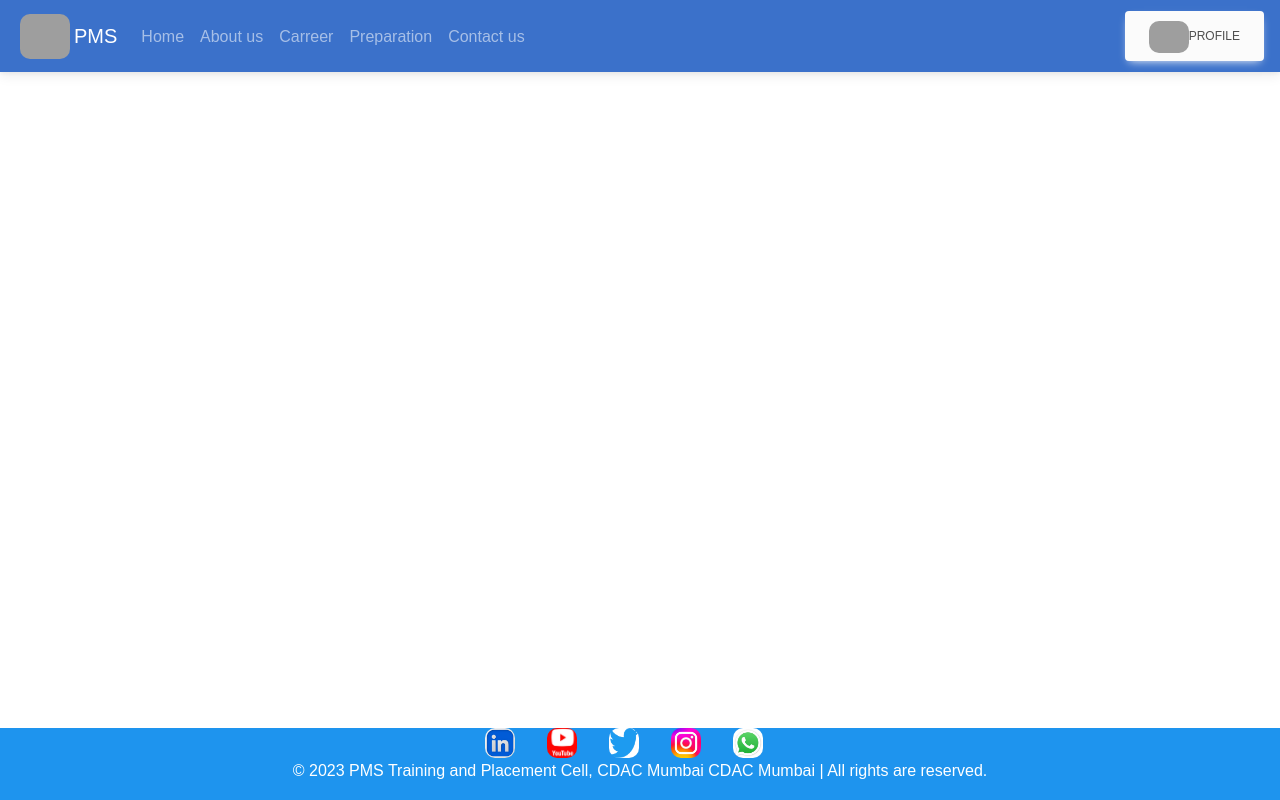
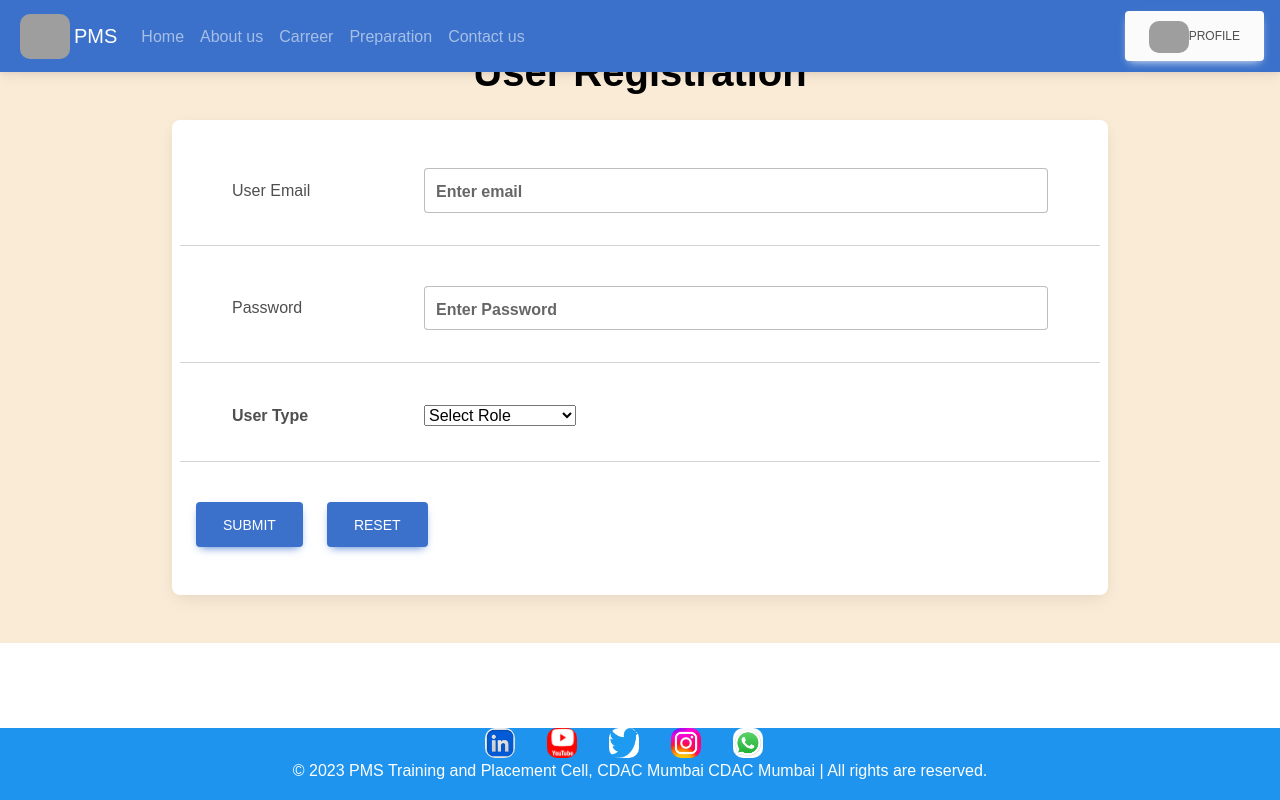
Before and after one commit to rushikeshrbrb/placement-management-system, a React (Create React App) app: page /admin/registration in a window 1280 px wide. Built offline with nearby package versions, Linux system fonts and the light colour scheme; grey boxes are pictures that could not be loaded.

Commit message:
registration comp added

```diff
--- a/src/App.js
+++ b/src/App.js
@@ -17,6 +17,7 @@ import Footer from './Components/Footer';
 import Login from './Components/Login';
 import AboutUs from './Components/AboutUs';
 import ForgetPassword from './Components/ForgetPassword';
+import Registration from './Components/Registration';
 
 
 function App() {
@@ -54,6 +55,8 @@ function App() {
         <Route path="/updatepassword" element={<UpdateP></UpdateP>}></Route>
 
         <Route path="/forgetpassword" element={<ForgetPassword></ForgetPassword>}></Route>
+
+        <Route path="admin/registration" element={<Registration></Registration>}></Route>
       </Routes>
   <Footer></Footer>
     </BrowserRouter>
--- a/src/Components/Aboutus.css
+++ b/src/Components/Aboutus.css
@@ -1,4 +1,4 @@
-/* TeamCard.css */
+/*
 
 .card-container {
   display: flex;
@@ -10,7 +10,7 @@
   width: 20rem;
   border: 1px solid #ccc;
   border-radius: 5px;
-  margin: 10px; /* Add margin between cards if needed */
+  margin: 10px;
   transition: transform 0.3s;
   box-shadow: inset;
 }
@@ -25,7 +25,7 @@
 }
 
   .card:hover {
-    transform: scale(1.10);
+    transform: scale(1.15);
   }
 
   .card:hover .price::before {
@@ -50,7 +50,7 @@
     transform: translate(-50%, 0%);
   }
 
-  /* .card:hover {
+  .card:hover {
     transform: scale(1.5);
   }
  */
--- a/src/Components/AdminSidebar.jsx
+++ b/src/Components/AdminSidebar.jsx
@@ -7,6 +7,7 @@ import CompanyRegister from './companyRegister';
 import { useNavigate } from 'react-router';
 import StudentRegister from './studentRegister';
 import UpdateP from './UpdateP';
+import Registration from './Registration';
 
 export default function AdminSidebar() {
   useEffect(() => {
@@ -39,8 +40,7 @@ export default function AdminSidebar() {
             <Image height={100} width={100} src="https://cdn-icons-png.flaticon.com/512/3135/3135715.png" roundedCircle fluid />
             <a class="active" >Admin: admin</a>
             <a onClick={() => handleButtonClick('adminprofile')} >Profile</a>
-            <a onClick={() => handleButtonClick('Registerstudent')} >Register Student</a>
-            <a onClick={() => handleButtonClick('RegisterCompany')} >Register Company</a>
+            <a onClick={() => handleButtonClick('RegisterUser')} >Register User</a>
             <a onClick={() => handleButtonClick('managestudent')} >Manage student</a>
             <a onClick={() => handleButtonClick('managecompany')} >Manage company</a>
             <a onClick={() => handleButtonClick('placedstudent')} >Placed Student</a>
@@ -57,9 +57,7 @@ export default function AdminSidebar() {
           {currentPage === 'studentRegister' && <StudentRegister/>}
            {/* profile component to be write here */}
 
-          {currentPage === 'Registerstudent' && <StudentRegister/>}
-
-          {currentPage === 'RegisterCompany' && <CompanyRegister />}
+          {currentPage === 'RegisterUser' && <Registration/>}
 
           {/* managestudent component to be write here */}
           {currentPage === 'managestudent' && <CompanyRegister />}
--- /dev/null
+++ b/src/Components/Registration.jsx
@@ -0,0 +1,170 @@
+import React, { useState } from "react";
+import "mdb-react-ui-kit/dist/css/mdb.min.css";
+import "../Styles/studentRegister.css";
+import "@mdi/font/css/materialdesignicons.min.css";
+import {
+  MDBBtn,
+  MDBContainer,
+  MDBRow,
+  MDBCol,
+  MDBCard,
+  MDBCardBody,
+  MDBInput
+} from "mdb-react-ui-kit";
+import { Form } from "react-bootstrap";
+
+export default function Registration() {
+  const [formData, setFormData] = useState({
+    email: '',
+    password: '',
+    role: ''
+  });
+
+  const [formErrors, setFormErrors] = useState({
+    email: '',
+    password: '',
+    role: ''
+  });
+
+  const handleInputChange = (e) => {
+    const { name, value } = e.target;
+    setFormData({ ...formData, [name]: value });
+  };
+
+  const handleReset = () => {
+    setFormData({
+      email: '',
+      password: '',
+      role: ''
+    });
+
+    setFormErrors({
+      email: '',
+      password: '',
+      role: ''
+    });
+  };
+
+  const handleSubmit = (e) => {
+    e.preventDefault();
+    const newErrors = {};
+
+    if (!formData.email) {
+      newErrors.email = "Email is required";
+    } else if (!/^[^\s@]+@[^\s@]+\.[^\s@]+$/.test(formData.email)) {
+      newErrors.email = "Invalid email address";
+    }
+    if (!formData.password) {
+      newErrors.password = "Password is required";
+    } else if (formData.password.length < 8) {
+      newErrors.password = "Password must be at least 8 characters long.";
+    } else if (!/[A-Z]/.test(formData.password)) {
+      newErrors.password =
+        "Password must contain at least one uppercase character.";
+    } else if (!/[!@#$%^&*(),.?":{}|<>0-9]/.test(formData.password)) {
+      newErrors.password =
+        "Password must contain at least one special character.";
+    } else if (!/\d/.test(formData.password)) {
+      newErrors.password = "Password must contain at least one digit.";
+    }
+
+    if (!formData.role) {
+      newErrors.role = "role is required";
+    }
+
+    setFormErrors(newErrors);
+
+    if (Object.keys(newErrors).length === 0) {
+      console.log("Form Submitted:", formData);
+
+    }
+  };
+
+  return (
+    <MDBContainer fluid className="StudentRegister">
+      <Form onSubmit={handleSubmit}>
+        <MDBRow className="d-flex justify-content-center align-items-center">
+          <MDBCol lg="9" className="my-5">
+            <h1 className="text-black mb-4 text-center fw-bolder">User Registration</h1>
+            <MDBCard>
+              <MDBCardBody className="px-4">
+                <MDBRow className="align-items-center pt-4 pb-3">
+                  <MDBCol md="3" className="ps-5">
+                    <h6 className="mb-0">User Email</h6>
+                  </MDBCol>
+                  <MDBCol md="9" className="pe-5">
+                    <MDBInput
+                      label="Enter email"
+                      size="lg"
+                      id="form1"
+                      type="text"
+                      name="email"
+                      value={formData.email}
+                      onChange={handleInputChange}
+                    />
+                    {formErrors.email && <div className="text-danger">{formErrors.email}</div>}
+                  </MDBCol>
+                </MDBRow>
+
+                <hr className="mx-n3" />
+
+                <MDBRow className="align-items-center pt-4 pb-3">
+                  <MDBCol md="3" className="ps-5">
+                    <h6 className="mb-0">Password</h6>
+                  </MDBCol>
+                  <MDBCol md="9" className="pe-5">
+                    <MDBInput
+                      label="Enter Password"
+                      size="lg"
+                      id="form2"
+                      type="password"
+                      name="password"
+                      value={formData.password}
+                      onChange={handleInputChange}
+                    />
+                    {formErrors.password && <div className="text-danger">{formErrors.password}</div>}
+                  </MDBCol>
+                </MDBRow>
+                <hr className="mx-n3" />
+
+                <MDBRow className="align-items-center pt-4 pb-3">
+                  <MDBCol md="3" className="ps-5">
+                    <label htmlFor="role">User Type</label>
+                  </MDBCol>
+                  <MDBCol md="9" className="pe-5">
+                    <select
+                    className="pe-5"
+                      label="Your Address"
+                      size="lg"
+                      id="form3"
+                      name="role"
+                      value={formData.role}
+                      onChange={handleInputChange}
+                      required
+                    >
+                      <option value="" disabled>
+                        Select Role
+                      </option>
+                      <option value="ADMIN">Admin</option>
+                      <option value="STUDENT">Student</option>
+                      <option value="COMPANY">Company</option>
+                    </select>
+                    {formErrors.role && <div className="text-danger">{formErrors.role}</div>}
+                  </MDBCol>
+                </MDBRow>
+
+                <hr className="mx-n3" />
+                <MDBBtn className="my-4" size="lg" type="submit">
+                  Submit
+                </MDBBtn>
+                <MDBBtn className="my-4 mx-4" size="lg" type="reset" onClick={handleReset}>
+                  Reset
+                </MDBBtn>
+              </MDBCardBody>
+            </MDBCard>
+          </MDBCol>
+        </MDBRow>
+      </Form>
+    </MDBContainer>
+  );
+}
```
Also changed, not shown: 1 other file (tests, documents, lock files or other folders).
